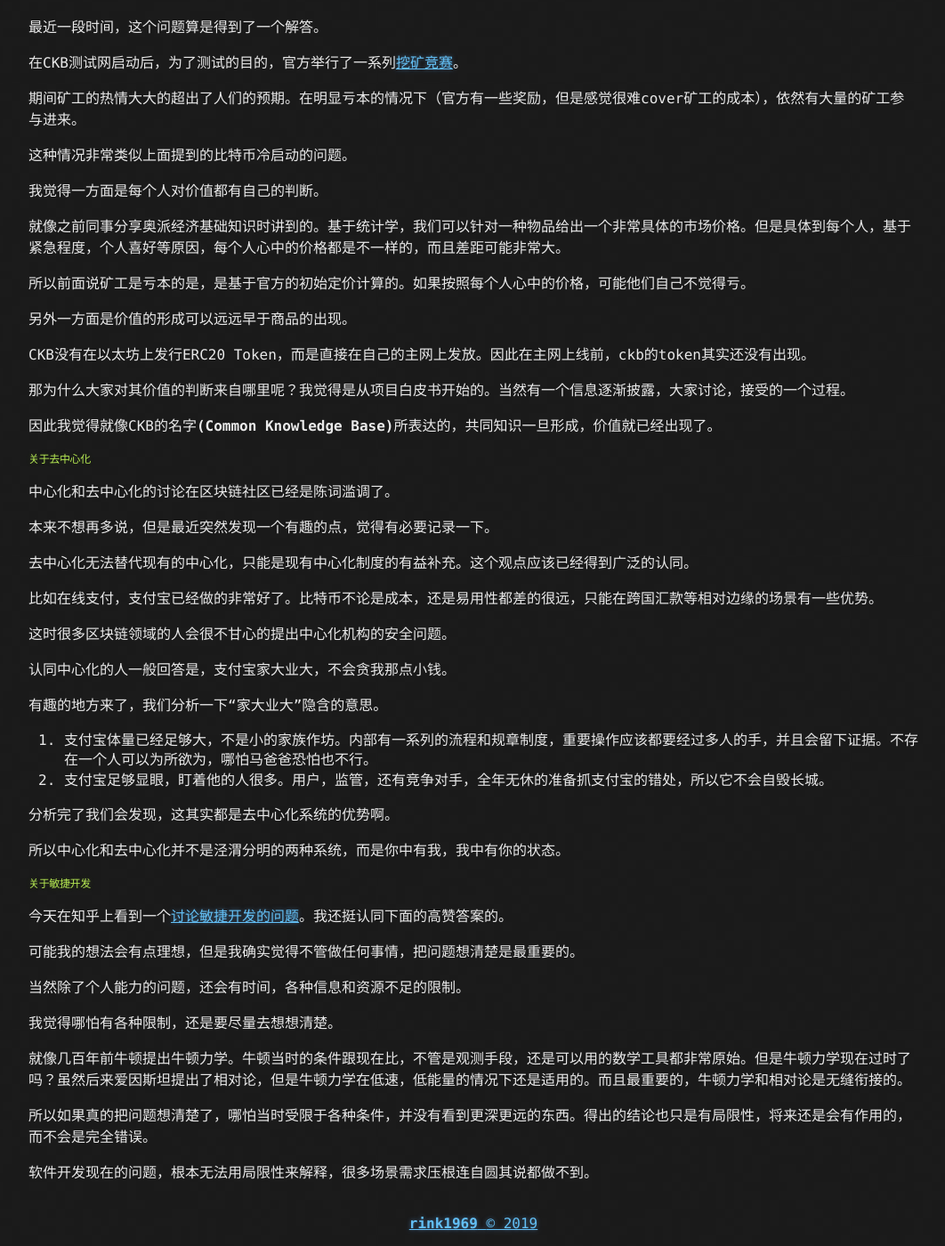
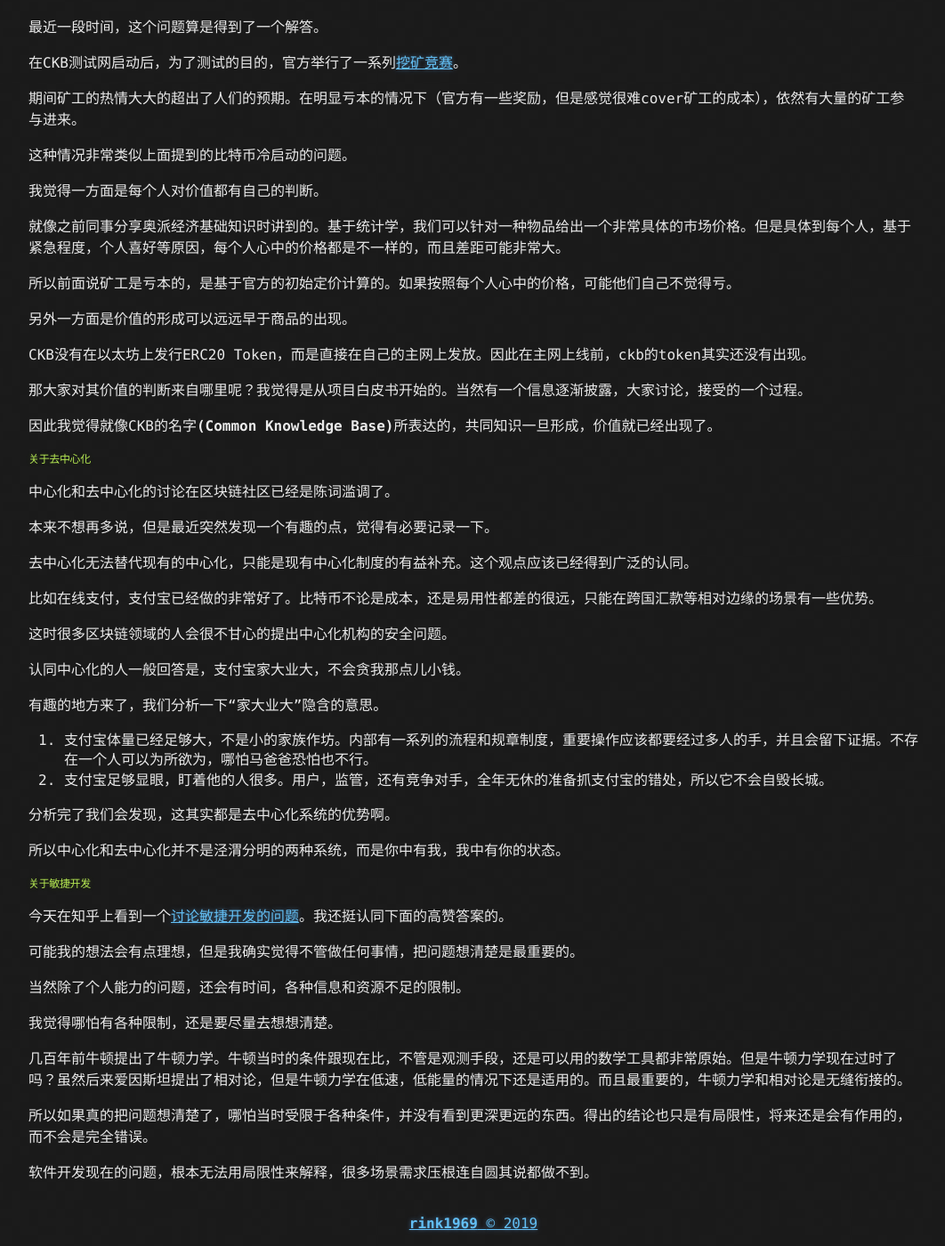
Before and after one commit to QingYanL/rink1969.github.io, a Jekyll site: the page built from _posts/2019-09-09-notes.md, in a window 1280 px wide and 1400 px high, scrolled down 439 px. Shown: the whole window at 89% size, without its empty margins (108-1170 px from the left). Built offline with Jekyll 4.4.1, drawn with Linux system fonts in a browser that asks for light colours.

Commit message:
Update 2019-09-09-notes.md
fix typo

```diff
--- a/_posts/2019-09-09-notes.md
+++ b/_posts/2019-09-09-notes.md
@@ -27,13 +27,13 @@ published: true
 
 就像之前同事分享奥派经济基础知识时讲到的。基于统计学，我们可以针对一种物品给出一个非常具体的市场价格。但是具体到每个人，基于紧急程度，个人喜好等原因，每个人心中的价格都是不一样的，而且差距可能非常大。
 
-所以前面说矿工是亏本的是，是基于官方的初始定价计算的。如果按照每个人心中的价格，可能他们自己不觉得亏。
+所以前面说矿工是亏本的，是基于官方的初始定价计算的。如果按照每个人心中的价格，可能他们自己不觉得亏。
 
 另外一方面是价值的形成可以远远早于商品的出现。
 
 CKB没有在以太坊上发行ERC20 Token，而是直接在自己的主网上发放。因此在主网上线前，ckb的token其实还没有出现。
 
-那为什么大家对其价值的判断来自哪里呢？我觉得是从项目白皮书开始的。当然有一个信息逐渐披露，大家讨论，接受的一个过程。
+那大家对其价值的判断来自哪里呢？我觉得是从项目白皮书开始的。当然有一个信息逐渐披露，大家讨论，接受的一个过程。
 
 因此我觉得就像CKB的名字**(Common Knowledge Base)**所表达的，共同知识一旦形成，价值就已经出现了。
 
@@ -49,7 +49,7 @@ CKB没有在以太坊上发行ERC20 Token，而是直接在自己的主网上发
 
 这时很多区块链领域的人会很不甘心的提出中心化机构的安全问题。
 
-认同中心化的人一般回答是，支付宝家大业大，不会贪我那点小钱。
+认同中心化的人一般回答是，支付宝家大业大，不会贪我那点儿小钱。
 
 有趣的地方来了，我们分析一下“家大业大”隐含的意思。
 
@@ -70,7 +70,7 @@ CKB没有在以太坊上发行ERC20 Token，而是直接在自己的主网上发
 
 我觉得哪怕有各种限制，还是要尽量去想想清楚。
 
-就像几百年前牛顿提出牛顿力学。牛顿当时的条件跟现在比，不管是观测手段，还是可以用的数学工具都非常原始。但是牛顿力学现在过时了吗？虽然后来爱因斯坦提出了相对论，但是牛顿力学在低速，低能量的情况下还是适用的。而且最重要的，牛顿力学和相对论是无缝衔接的。
+几百年前牛顿提出了牛顿力学。牛顿当时的条件跟现在比，不管是观测手段，还是可以用的数学工具都非常原始。但是牛顿力学现在过时了吗？虽然后来爱因斯坦提出了相对论，但是牛顿力学在低速，低能量的情况下还是适用的。而且最重要的，牛顿力学和相对论是无缝衔接的。
 
 所以如果真的把问题想清楚了，哪怕当时受限于各种条件，并没有看到更深更远的东西。得出的结论也只是有局限性，将来还是会有作用的，而不会是完全错误。
 
```
